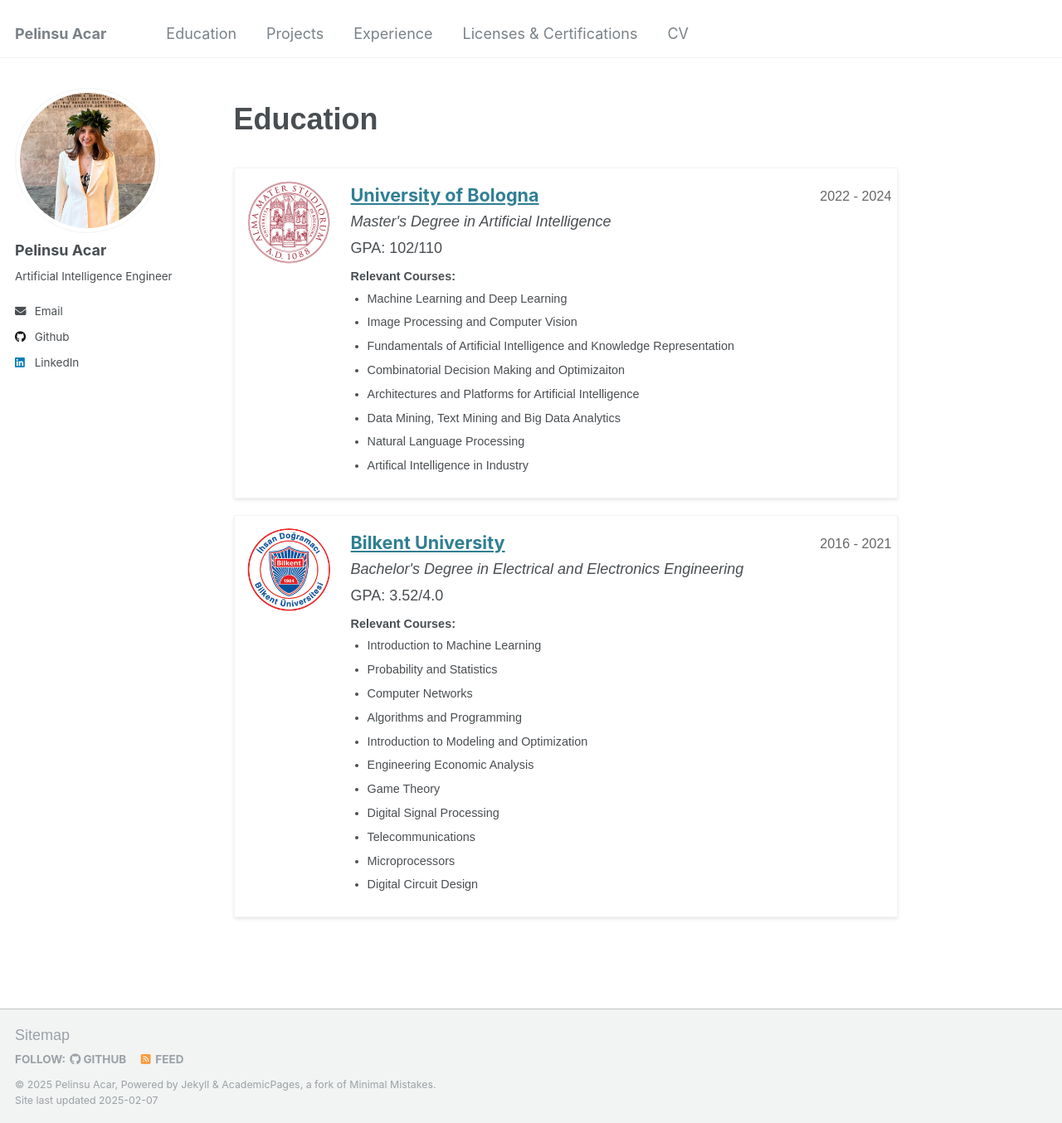
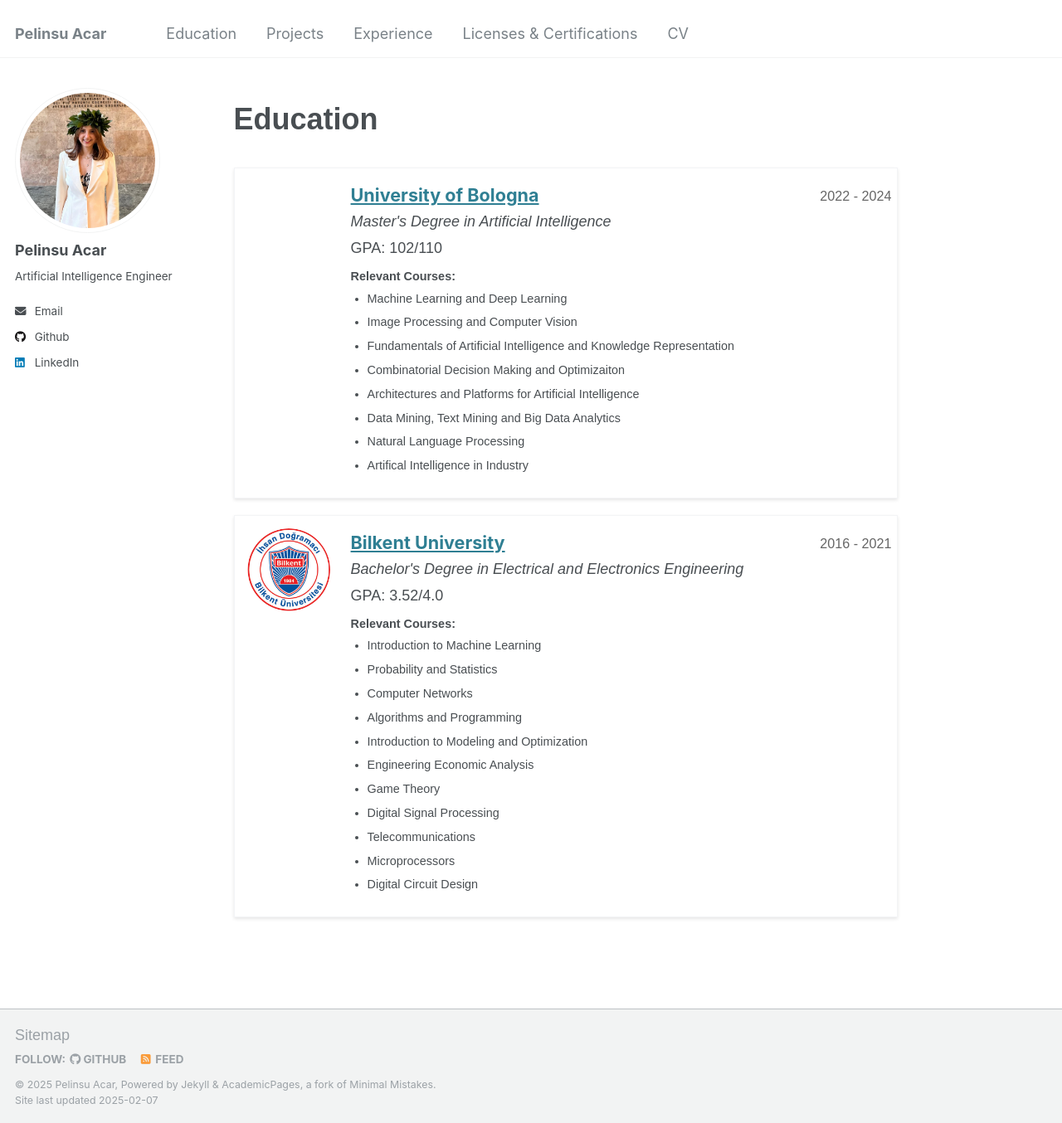
Before and after one commit to pelinsuacar/pelinsuacar.github.io, a Jekyll site: the page built from _pages/education.md, in a window 1280 px wide and 1354 px high. Shown: the whole window at 83% size. Built offline with Jekyll 4.4.1, drawn with Linux system fonts in a browser that asks for light colours.

Commit message:
Update education.md

```diff
--- a/_pages/education.md
+++ b/_pages/education.md
@@ -9,7 +9,6 @@ author_profile: true
 
      <div class="education-item">
         <a href="https://corsi.unibo.it/2cycle/artificial-intelligence" target="_blank">
-            <img src="../images/unibo logo.png" alt="University Logo">
         </a>
         <div class="education-details">
             <div class="education-header">
```
